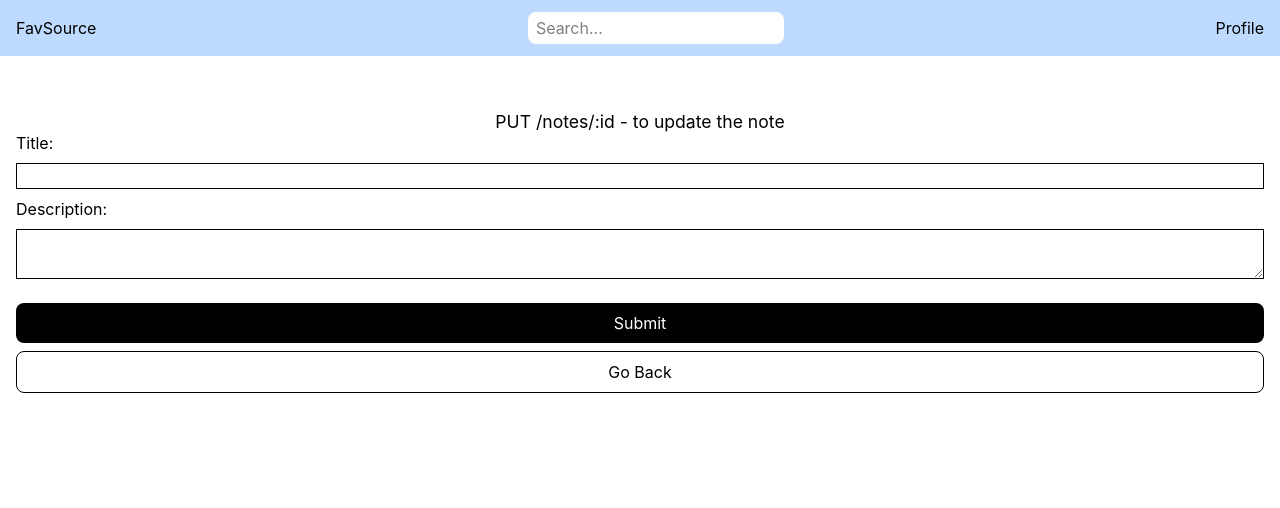
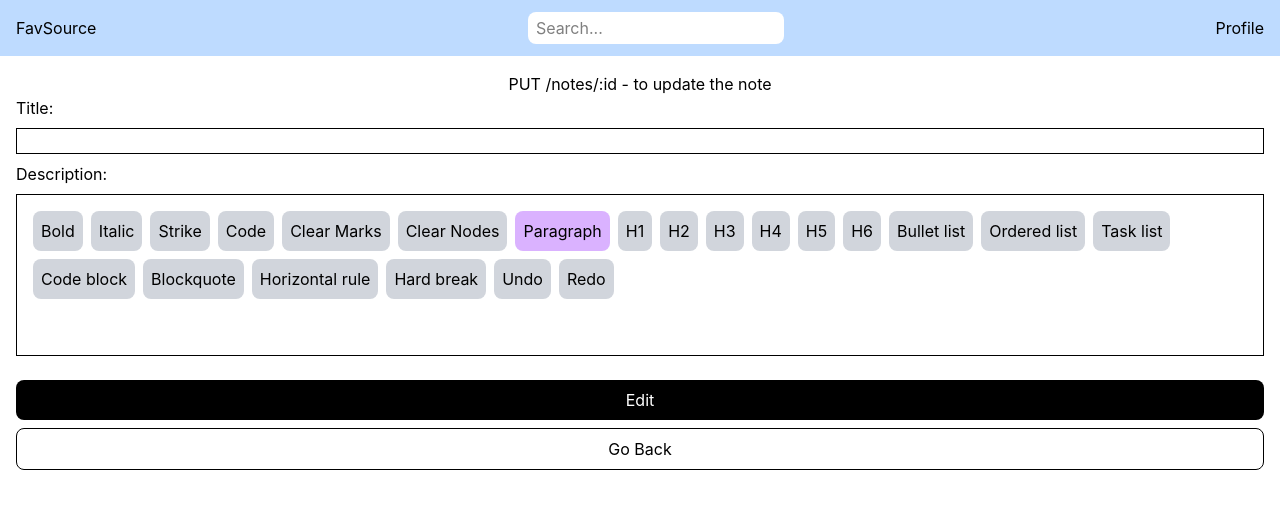
Before and after one commit to creativeknightl0/FavSource, a React (Vite) app in the folder Frontend/react/: page /notes/1/edit in a window 1280 px wide. Shown: the top 508 px of the page. Built offline with nearby package versions, Linux system fonts and the light colour scheme; no server answers.

Commit message:
fixed the UI on show page and started Edit page which is last phase of notes v1

```diff
--- a/Frontend/react/src/index.css
+++ b/Frontend/react/src/index.css
@@ -104,6 +104,7 @@
     }
 }
 
+#content {
     h1, h2, h3, h4, h5, h6 {
         line-height: 1.1;
         margin-top: 2.5rem;
@@ -187,3 +188,4 @@ hr {
         border-top: 1px solid var(--gray-2);
         margin: 2rem 0;
     }
+}
--- a/Frontend/react/src/pages/EditNotePage.jsx
+++ b/Frontend/react/src/pages/EditNotePage.jsx
@@ -2,6 +2,7 @@ import {useState, useEffect} from 'react';
 import {useNavigate, useParams} from 'react-router-dom';
 import Navbar from './components/Navbar';
 import axios from 'axios';
+import Editor from './components/Editor';
 
 export default function EditNotePage() {
     const [title, setTitle] = useState('');
@@ -9,6 +10,8 @@ export default function EditNotePage() {
     const navigate = useNavigate();
     const params = useParams();
     const id = params.id;
+
+    console.log('description: ' + JSON.stringify(description));
 
     useEffect(() => {
         const fetchInitialFunc = async() => {
@@ -47,8 +50,8 @@ export default function EditNotePage() {
                     <label htmlFor="title">Title:</label>
                     <input type="text" name="title" id="title" className='border pl-1 pr-1' defaultValue={title} onChange={(e) => setTitle(e.target.value)} />
                     <label htmlFor="description">Description:</label>
-                    <textarea name="description" id="description" className='border pl-1 pr-1' defaultValue={description} onChange={(e) => setDescription(e.target.value)}></textarea>
-                    <button className='p-2 bg-black text-white rounded-lg mt-4 cursor-pointer' onClick={handleUpdateFunc}>Submit</button>
+                    <Editor description={description} setDescription={setDescription} />
+                    <button className='p-2 bg-black text-white rounded-lg mt-4 cursor-pointer' onClick={handleUpdateFunc}>Edit</button>
                 </form>
                 <button className='p-2 border rounded-lg cursor-pointer mt-2' onClick={handleGoBack}>Go Back</button>
             </div>
--- a/Frontend/react/src/pages/ShowSingleNotePage.jsx
+++ b/Frontend/react/src/pages/ShowSingleNotePage.jsx
@@ -260,10 +260,12 @@ export default function ShowSingleNotePage() {
             <div className='flex flex-col p-4'>
                 <div className='flex flex-col gap-2'>
                     <h3>Title: {singleNoteTitle}</h3>
-                    <div>Description:
+                    <div>
+                        <h3>Description:</h3>
+                        <div className='border p-4 flex flex-col'>
                             {contentArr.map(content => {
                                 return (
-                                <div>
+                                    <div id="content">
                                         {content.type === 'paragraph' ? (
                                             <p>{content.content}</p>
                                         ) : content.type === 'blockquote' ? (
@@ -336,7 +338,8 @@ export default function ShowSingleNotePage() {
                             })}
                         </div>
                     </div>
-                <div className='flex gap-2'>
+                </div>
+                <div className='flex gap-2 mt-4'>
                     <button className='p-2 bg-blue-500 rounded-lg text-white cursor-pointer' onClick={handleEditNavigation}>Edit</button>
                     <form>
                         <button className='p-2 bg-red-500 text-white rounded-lg cursor-pointer' onClick={handleDeleteNote}>Delete</button>
--- a/Frontend/react/src/pages/components/Editor.jsx
+++ b/Frontend/react/src/pages/components/Editor.jsx
@@ -5,10 +5,11 @@ import {TextStyleKit} from '@tiptap/extension-text-style'; {/* to get the collec
 import {TaskList, TaskItem} from '@tiptap/extension-list'; {/* TaskList for ul tag and TaskItem for li tag */}
 import EditorMenu from './EditorMenu';
 
-export default function Editor({setDescription}) {
+export default function Editor({description, setDescription}) {
+    console.log('description on editor: ' + description);
     const editor = useEditor({
         extensions: [StarterKit, TextStyleKit, TaskList, TaskItem.configure({nested: true})], // define our extension array
-        // content: '<p>Hello Mr.Saver!</p>', // initial content
+        // content: <p>{description}</p>, // initial content
         onUpdate({editor}) { // to get the content of tiptap editor on the useState hook
             setDescription(editor.getJSON());
         }
```
Lines whose indentation alone changed are shown as unchanged.
